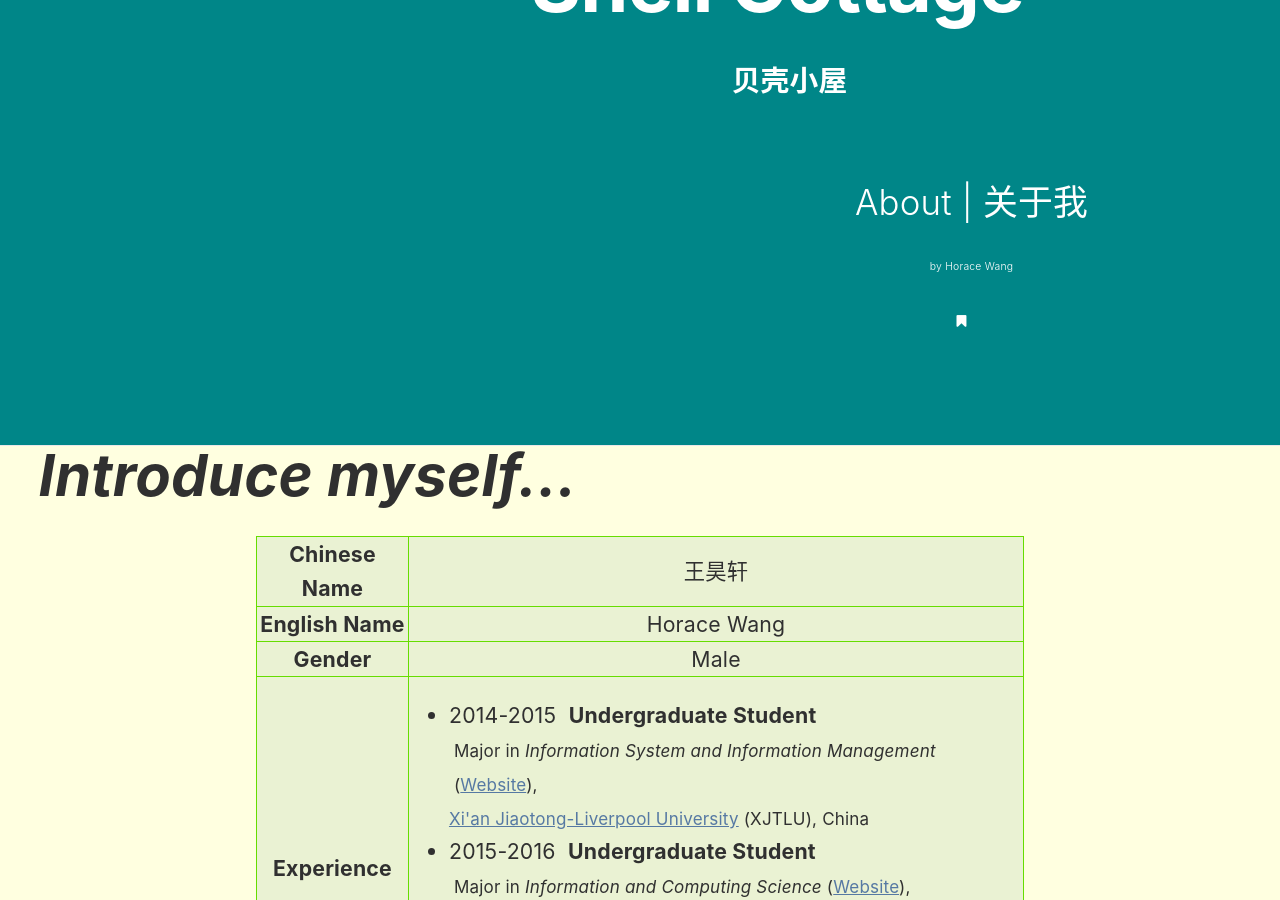
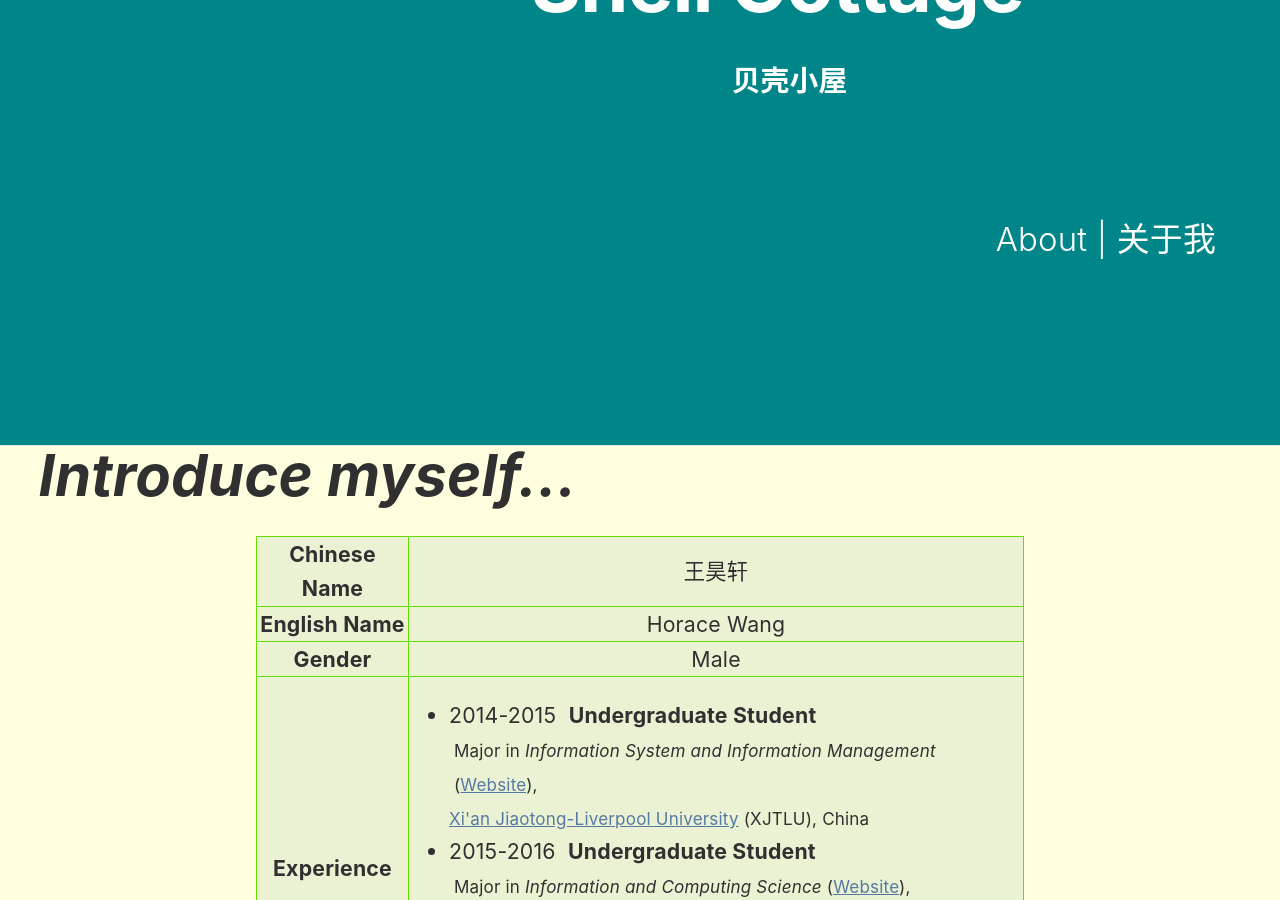
Before and after one commit to billweasley/billweasley.github.io, a Jekyll site: the page built from about.html, in a window 1280 px wide and 900 px high, scrolled down 328 px. Built offline with Jekyll 4.4.1, drawn with Linux system fonts in a browser that asks for light colours; nearby versions of some CDN libraries; a style sheet for code colours, icons or effects is not loaded.

Commit message:
modified:   _includes/headerplus.html 	new file:   _layouts/about.html 	modified:   about.html

```diff
--- a/_includes/headerplus.html
+++ b/_includes/headerplus.html
@@ -2,10 +2,6 @@
 <div class="site_description txt-left">
  {{ site.description }}
  </div>
- {% elseif page.title == 'About | 关于我'%}
-      <div class="site_description txt-left">
-          About | 关于我
-      </div>
 {% else %}
 <div class="page_description txt-left ">
  {{ page.title }}
--- /dev/null
+++ b/_layouts/about.html
@@ -0,0 +1,22 @@
+---
+layout: compress
+---
+<!DOCTYPE html>
+<html lang="zh-cn">
+  <head>
+    {% include head.html %}
+  </head>
+  <body class="{{ page.slug }}">
+    <main class="main">
+      <div class="aboutheader">
+       {% include header.html %}
+     </class>
+       <div class="site_description txt-left">
+           About | 关于我
+       </div>
+    </header>
+      {{ content }}
+      {% include footer.html %}
+    </main>
+  </body>
+</html>
--- a/about.html
+++ b/about.html
@@ -1,5 +1,5 @@
 ---
-layout: default
+layout: about
 title: "About | 关于我"
 background: /img/about/cover.png
 ---
```
